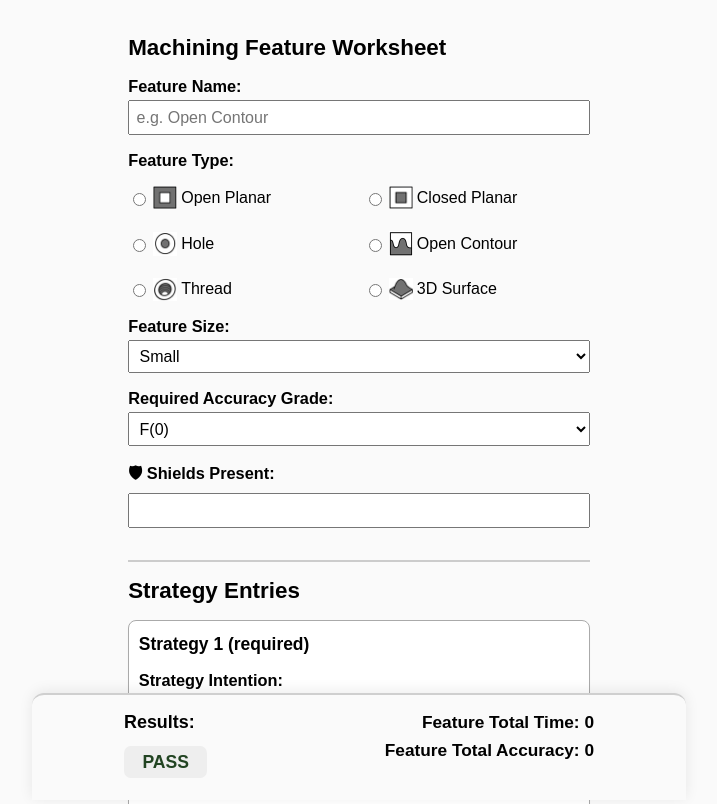
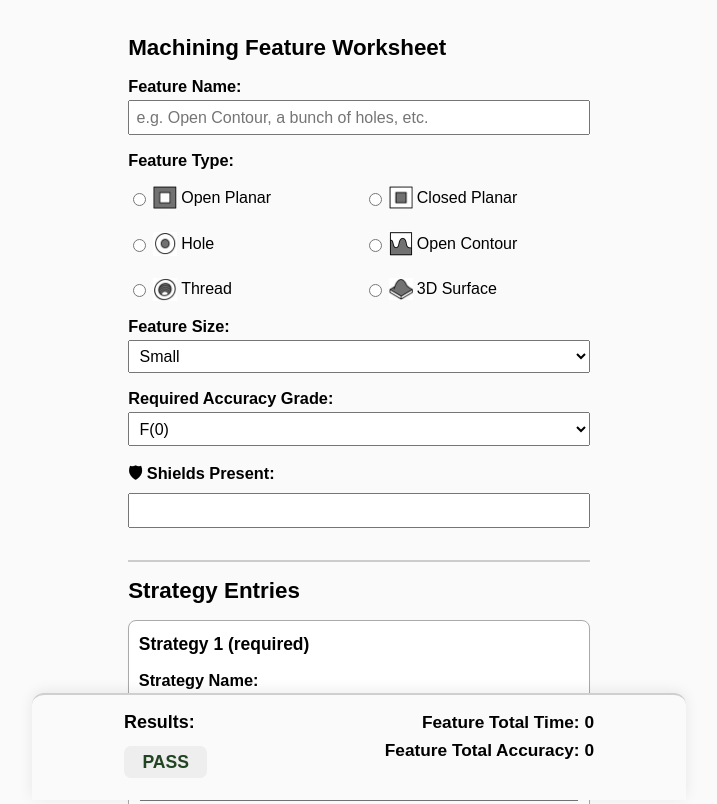
Before and after one commit to alexgossalexgoss/worksheet, a plain HTML site: page index.html in a window 1280 px wide. Shown: the top 804 px of the page, without its empty margins (281-998 px from the left). Drawn offline with Linux system fonts and the light colour scheme.

Commit message:
add field

```diff
--- a/index.html
+++ b/index.html
@@ -10,7 +10,7 @@
   <h1>Machining Feature Worksheet</h1>
 
   <label>Feature Name:</label>
-  <input type="text" placeholder="e.g. Open Contour" oninput="calcFinal()">
+  <input type="text" placeholder="e.g. Open Contour, a bunch of holes, etc." oninput="calcFinal()">
 
   <label>Feature Type:</label>
   <div class="radio-grid" onchange="calcFinal()">
@@ -73,11 +73,13 @@
       const div = document.createElement('div');
       div.className = 'strategy-block';
       div.id = `strategy${index}`;
-      div.innerHTML = `
+        div.innerHTML = `
         <div class="strategy-header">
-          <label>Strategy ${index}${index === 1 ? ' (required)' : ''}</label>
-          ${index !== 1 ? '<button type="button" class="remove-btn" onclick="hideStrategy(' + index + ')">−</button>' : ''}
+            <label>Strategy ${index}${index === 1 ? ' (required)' : ''}</label>
+            ${index !== 1 ? '<button type="button" class="remove-btn" onclick="hideStrategy(' + index + ')">−</button>' : ''}
         </div>
+        <label>Strategy Name:</label>
+        <input type="text" id="strategyName${index}" placeholder="e.g. Trochoidal Roughing">
         <label>Strategy Intention:</label>
         <select id="intention${index}" onchange="toggleStrategyFields(${index}); calcStrategy(${index}); calcFinal();">
           <option value="Roughing">Roughing</option>
```
